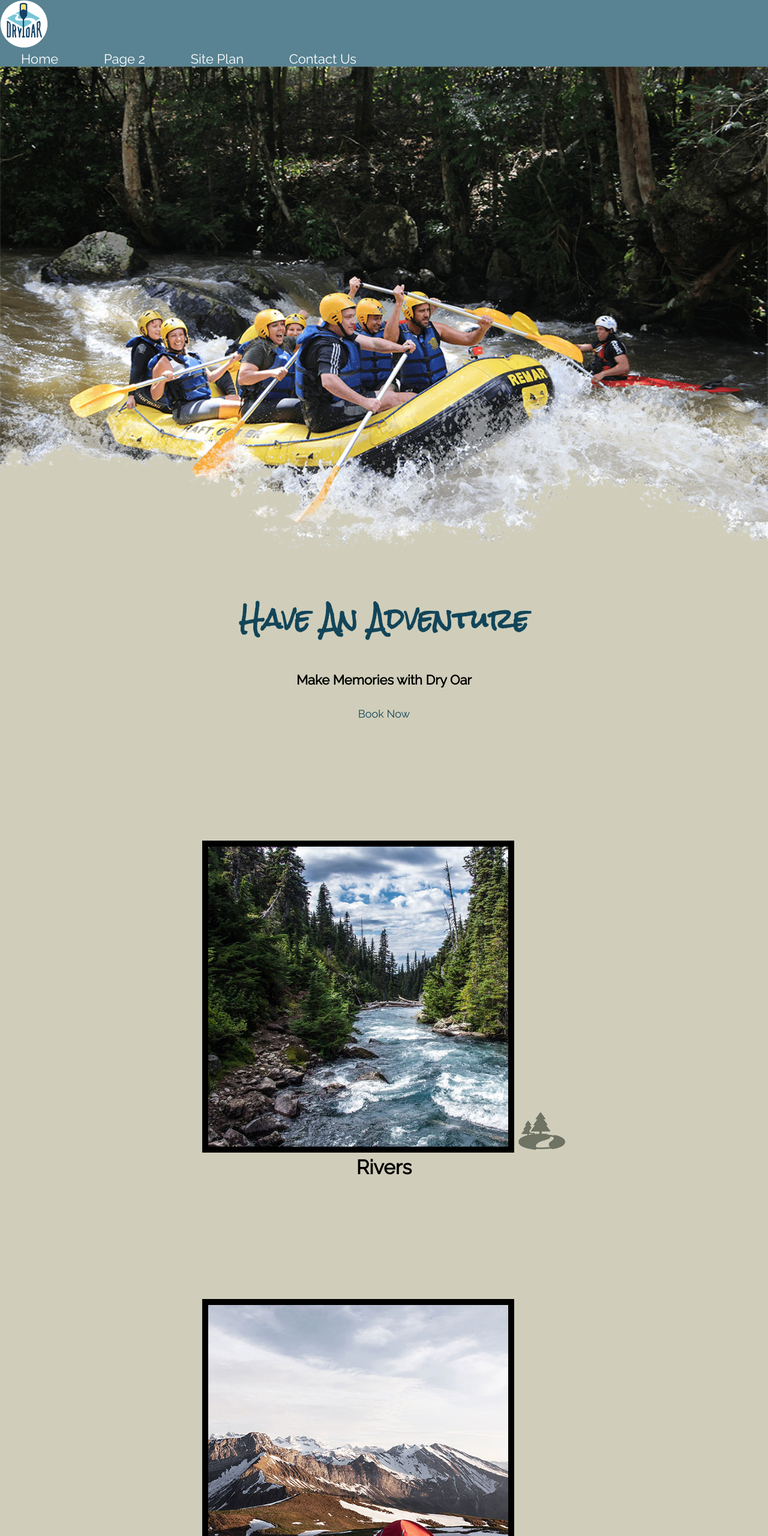
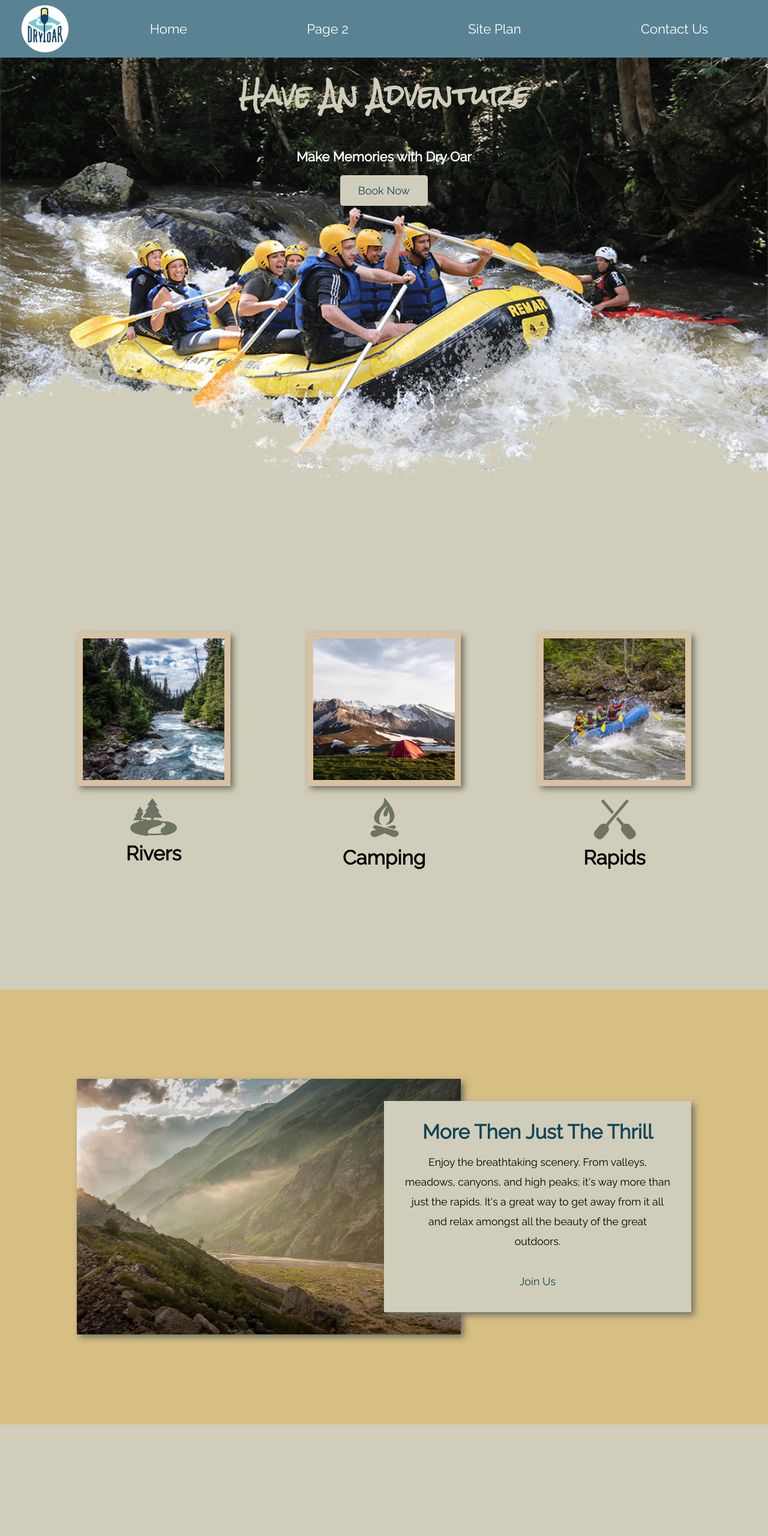
Before and after one commit to Tanner-Denti/WDD130, a plain HTML site: page wwr/index.html in a window 1280 px wide. Shown: the top 2560 px of the page at 60% size. Drawn offline with Linux system fonts and the light colour scheme.

Commit message:
Updated site

```diff
--- a/wwr/styles/site-plan-rafting.css
+++ b/wwr/styles/site-plan-rafting.css
@@ -102,8 +102,6 @@ nav {
   line-height: 3em;
   text-align: center;
   font-size: 1.2em;
-}
-nav  {
   list-style-type: none;
   display: flex;
 }
--- a/wwr/styles/style.css
+++ b/wwr/styles/style.css
@@ -19,6 +19,9 @@ h2 {
 
 #logo_link {
     padding-top: 5px;
+    padding-top: 5px;
+    justify-self: center;
+    align-self: center;
 }
 
 .icon{
@@ -45,6 +48,18 @@ nav a:hover{
 
 header{
     background-color: #598392;
+    display: grid;
+    grid-template-columns: 150px auto;
+}
+
+nav {
+    display: flex;
+    justify-content: space-around;
+}
+
+.home-grid {
+    display: grid;
+    grid-template-columns: repeat(10, 1fr);
 }
 
 .home-title{
@@ -83,17 +98,83 @@ main section img {
 
 .card-img {
     border: 10px solid #000000;
+    border: 10px solid #d9c2a3;
+    transition: transform .5s;
+    box-shadow: 5px 5px 10px #6f7364;
+}
+
+.card-img:hover {
+    opacity: .6;
+    transform: scale(1.1);
+}
+
+.card-img, .mountains {
+    width: 100%;
+}
+
+.rivers-card {
+    grid-column: 2/4;
+    grid-row: 2/3;
+}
+
+.camping-card {
+    grid-column: 5/7;
+    grid-row: 2/3;
+}
+
+.rapids-card {
+    grid-column: 8/10;
+    grid-row: 2/3;
+}
+
+.mountains {
+    width: 100%;
+    grid-column: 2/7;
+    grid-row: 5/8;
+    box-shadow: 5px 5px 10px #6f7364;
+}
+
+.msg{
+    background-color: #6f7364;
+    padding: 35px;
+    grid-column: 6/10;
+    grid-row: 6/7;
+    box-shadow: 5px 5px 10px #6f7364;
 }
 
 .rivers-card, .camping-card, .rapids-card {
     margin: 200px 0;
 }
 
+#hero {
+    display: grid;
+    grid-template-columns: 1fr 3fr 1fr;
+    margin-top: -100px;
+}
+
+#hero-box {
+    grid-column: 1/4;
+    grid-row: 1/3;
+    z-index: -1;
+}
+
+#hero-msg {
+    grid-column: 2/3;
+    grid-row: 1/2;
+    margin-top: 100px;
+}
+
 #hero-img{
     width: 100%;
 }
 
-#hero-msg h1, #hero-msg h4{
+#hero-msg h1 {
+    color: #d0ceba;
+    text-align: center;
+}
+
+#hero-msg h4 {
+    color: white;
     text-align: center;
 }
 
@@ -122,6 +203,9 @@ footer{
     color: black;
     padding: 25px 50px;
     margin-top: 200px;
+    display: flex;
+    justify-content: space-around;
+    align-items: center;
 }
 
 footer p{
@@ -148,4 +232,49 @@ footer a p:hover {
 #background{
     height: 725px;
     background-color: #d7be82;
+    grid-column: 1/11;
+    grid-row: 4/9;
 }
+
+
+@media screen and (max-width: 900px) {
+    #hero, .home-grid {
+        display: block;
+        height: auto;
+    }
+    nav, footer {
+        flex-direction: column;
+    }
+    nav a {
+        display: block;
+        padding: 15px;
+    }
+    #hero {
+        margin-top: 0;
+    }
+    #hero-msg {
+        margin-top: 0;
+    }
+    #hero-msg h4 {
+        display: none;
+    }
+    .home-title {
+        font-size: 25px;
+        color: #6f7364;
+    }
+    .rivers-card, .camping-card, .rapids-card {
+        margin: 50px auto;
+        width: 60%;
+    }
+    #background {
+        display: none;
+    }
+    .mountains, .msg {
+        width: 80%;
+        display: block;
+        margin: 0 auto;
+    }
+    footer {
+        margin-top: 25px;
+    }
+}
```
